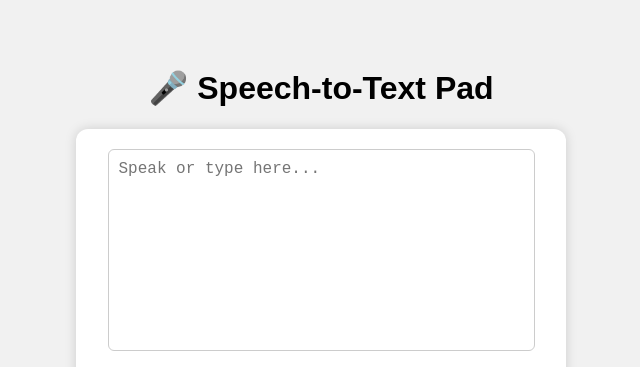
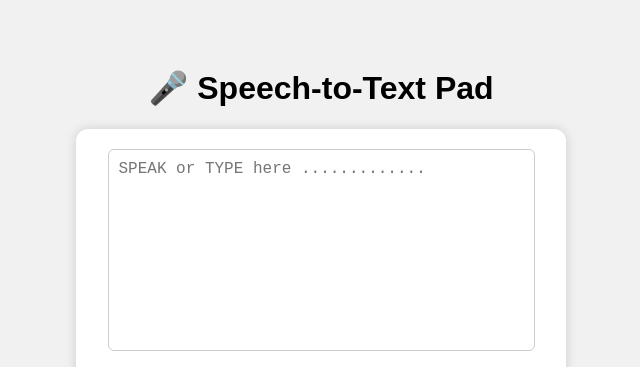
Before and after one commit to MANANAR2007/Speech-to-Text-Build-Day-, a plain HTML site: page index.html in a window 1280 px wide. Shown: the top 367 px of the page, 319-959 px from the left. Drawn offline with Linux system fonts and the light colour scheme.

Commit message:
Update textarea placeholder text for clarity

```diff
--- a/index.html
+++ b/index.html
@@ -11,7 +11,7 @@
     <h1>🎤 Speech-to-Text Pad</h1>
 
     <div class="box">
-        <textarea id="textBox" placeholder="Speak or type here..."></textarea>
+        <textarea id="textBox" placeholder="SPEAK or TYPE here ............."></textarea>
 
         <div class="controls">
             <button id="startBtn">Start Listening</button>
```
